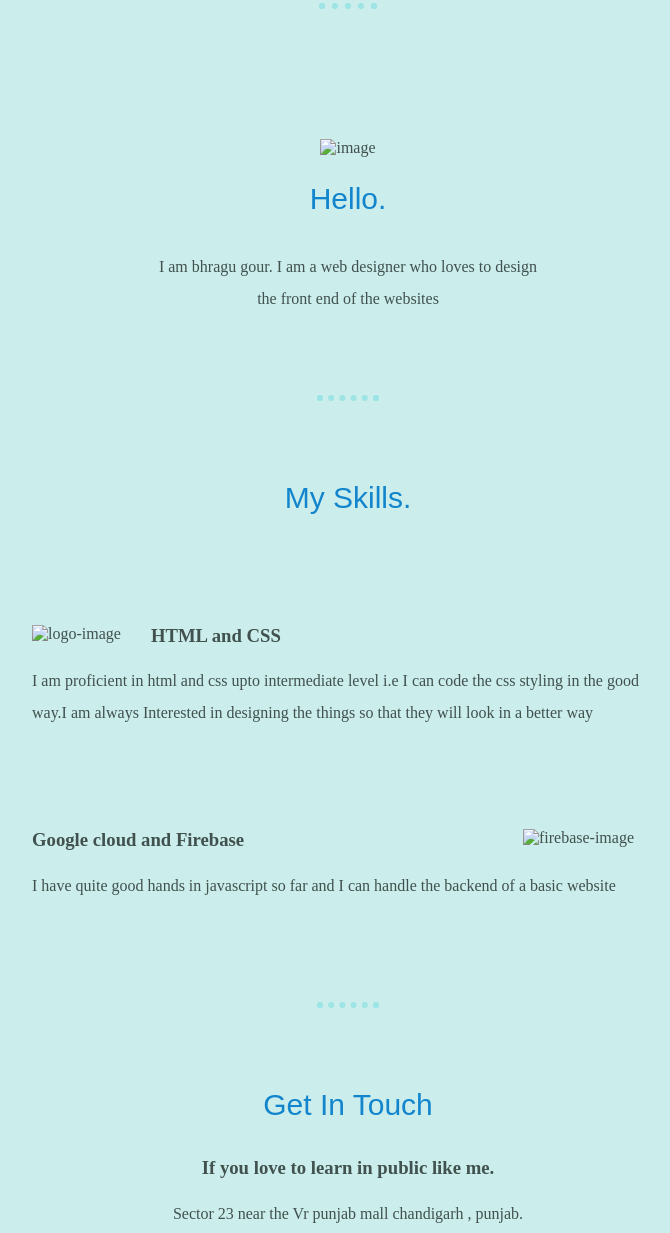
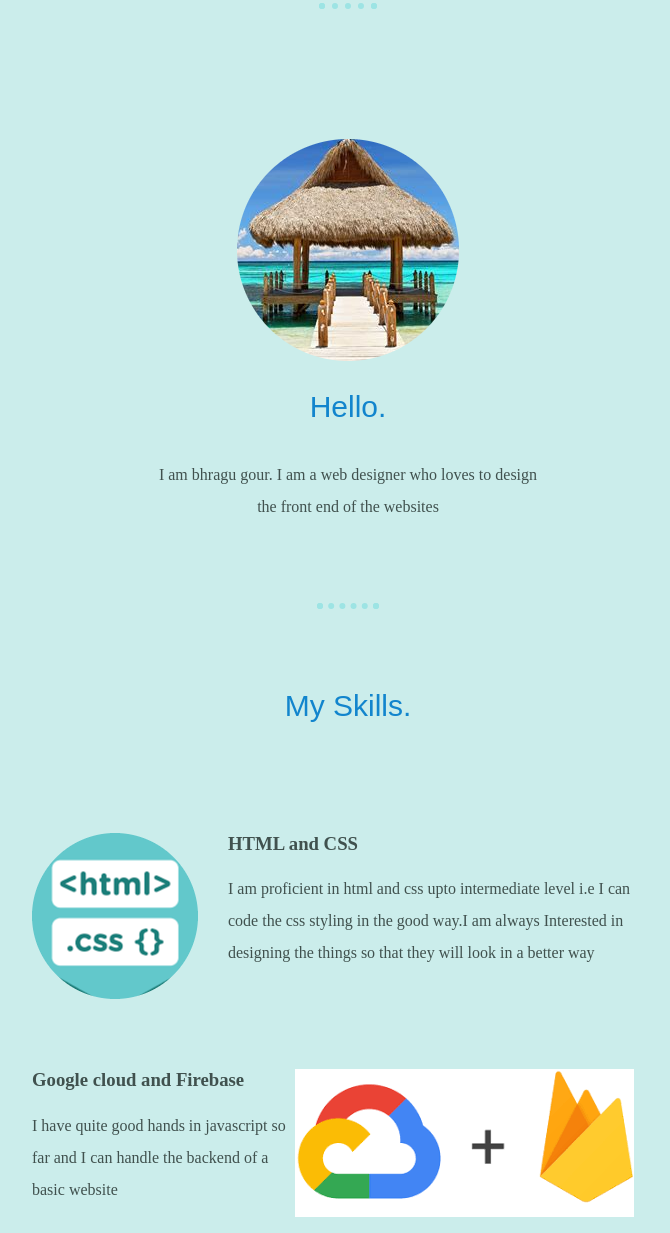
Before and after one commit to bhragu77/My-CV, a plain HTML site: page index.html in a window 1280 px wide. Shown: the part 795-2028 px from the top of the page, without its empty margins (292-962 px from the left). Drawn offline with Linux system fonts and the light colour scheme.

Commit message:
updated path

```diff
--- a/index.html
+++ b/index.html
@@ -6,7 +6,7 @@
     <meta name="viewport" content="width=device-width, initial-scale=1.0">
     <title>Document</title>
     <link rel="stylesheet" href="styles.css">
-    <link rel="icon" href="favicon-32x32.png">
+    <link rel="icon" href="images/favicon-32x32.png">
 </head>
 <body>
     <div class="top-container">
@@ -19,7 +19,7 @@
     </div>
     <div class="middle-container">
         <div class="profile">
-          <img src="image.png" alt="image">
+          <img src="images/image.png" alt="image">
           <h2>Hello.</h2>
           <p  class="intro"> I am bhragu gour. I am a web designer who loves to design the front end of the websites</p>
         </div>
@@ -27,14 +27,14 @@
         <div class="skills">
           <h2>My Skills.</h2>
           <div class="skill-row">
-            <img class="logo" src="logos.png" alt="logo-image">
+            <img class="logo" src="images/logos.png" alt="logo-image">
             <h3>HTML and CSS</h3>
             <p>I am proficient in html and css upto intermediate level i.e I can code the css styling in the good way.I am
               always Interested in designing the things so that they will look in a better way
             </p>
           </div>
           <div class="skill-row">
-            <img class="firebase" src="firebase.png" alt="firebase-image">
+            <img class="firebase" src="images/firebase.png" alt="firebase-image">
             <h3>Google cloud and Firebase</h3>
             <p>I have quite good hands in javascript so far and I can handle the backend of a basic website</p>
           </div>
```
